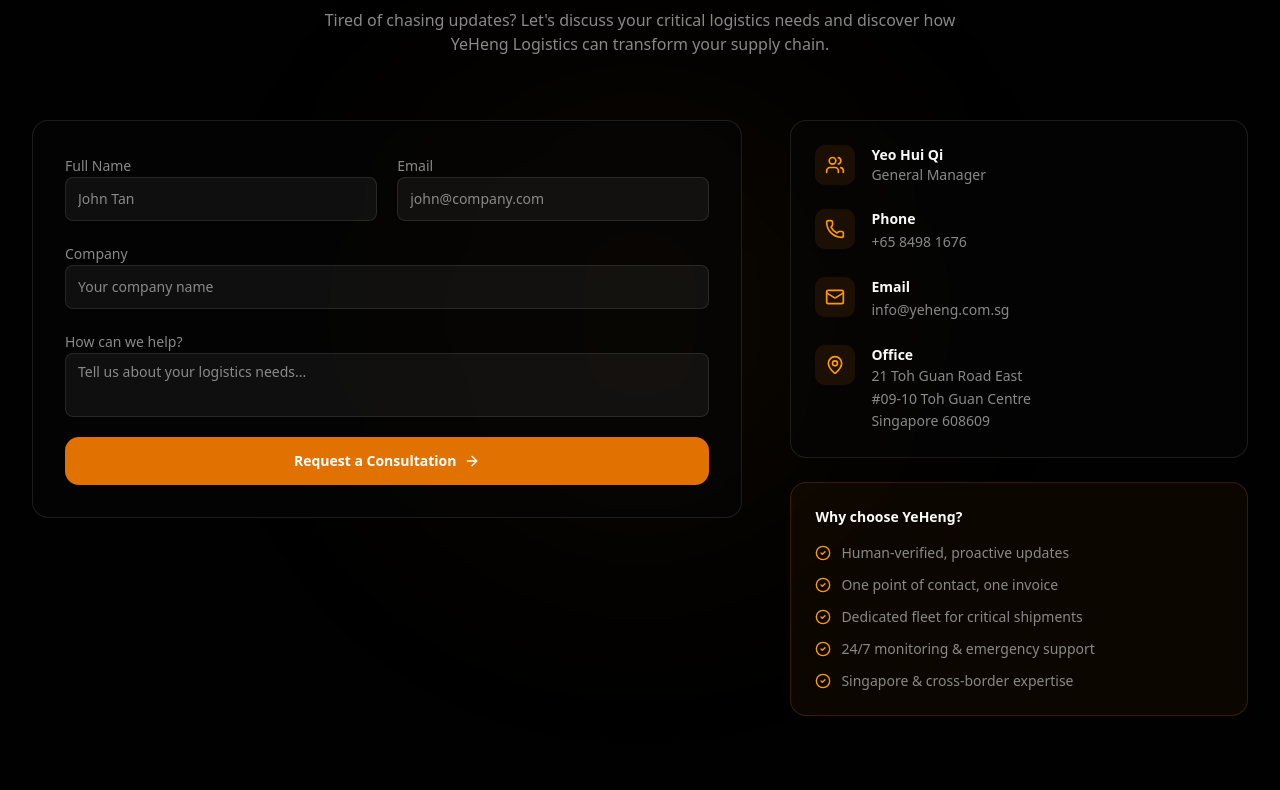
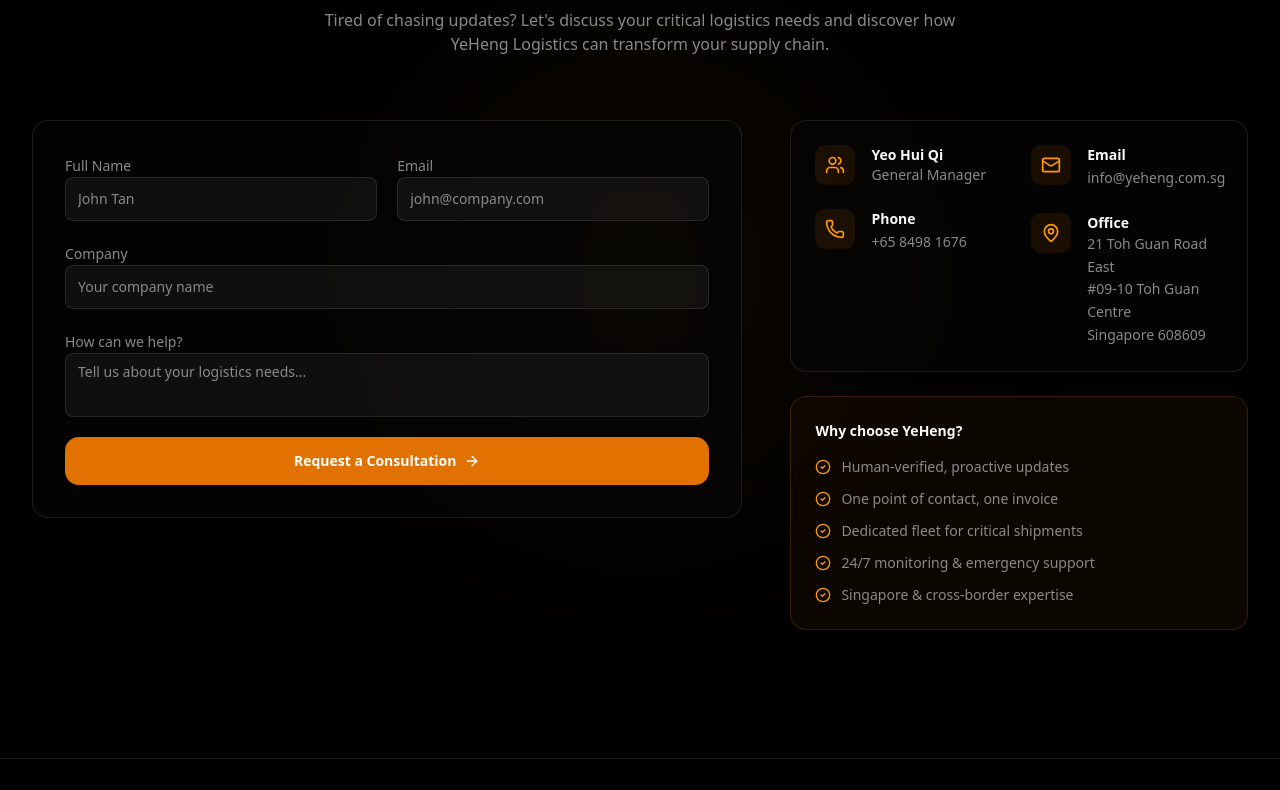
Before and after one commit to Eugeneglen/YeHeng-Logistic, a Next.js app: page / in a window 1280 px wide. Shown: the part 5410-6200 px from the top of the page. Built offline with nearby package versions, Linux system fonts and the light colour scheme.

Commit message:
605e9848-5031-42eb-b38f-ff14f49f0d2b

```diff
--- a/src/app/page.tsx
+++ b/src/app/page.tsx
@@ -1260,7 +1260,10 @@
 
           {/* Contact info */}
           <div className="reveal reveal-delay-2 lg:col-span-2 space-y-6">
-            <div className="p-6 rounded-2xl border border-border bg-card/50 space-y-6">
+            <div className="p-6 rounded-2xl border border-border bg-card/50">
+              <div className="grid grid-cols-1 sm:grid-cols-2 gap-6">
+                {/* Left column: Person & Phone */}
+                <div className="space-y-6">
                   <div className="flex items-start gap-4">
                     <div className="w-10 h-10 rounded-lg bg-amber-600/10 flex items-center justify-center shrink-0">
                       <Users className="w-5 h-5 text-amber-500" />
@@ -1286,6 +1289,9 @@
                       </a>
                     </div>
                   </div>
+                </div>
+                {/* Right column: Email & Office */}
+                <div className="space-y-6">
                   <div className="flex items-start gap-4">
                     <div className="w-10 h-10 rounded-lg bg-amber-600/10 flex items-center justify-center shrink-0">
                       <Mail className="w-5 h-5 text-amber-500" />
@@ -1313,6 +1319,8 @@
                         <br />
                         Singapore 608609
                       </p>
+                    </div>
+                  </div>
                 </div>
               </div>
             </div>
```
Lines whose indentation alone changed are shown as unchanged.
